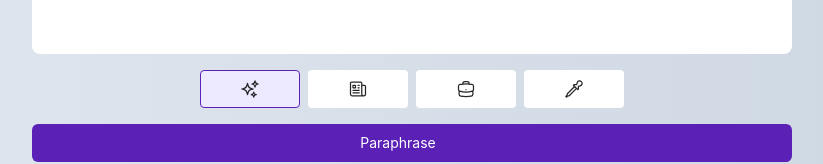
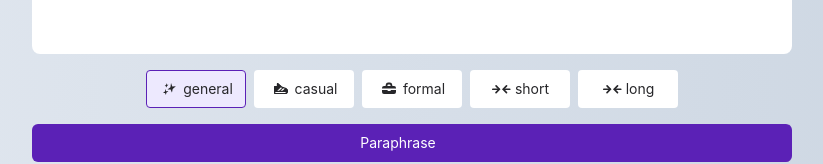
Before and after one commit to rzkhosroshahi/word-tune, a React (Create React App) app: page / in a window 1280 px wide. Shown: the part 389-553 px from the top of the page, without its empty margins (228-1051 px from the left). Built offline with nearby package versions, Linux system fonts and the light colour scheme; no server answers.

Commit message:
chore: add long text style

```diff
--- a/src/components/Form/StyleText/StyleText.tsx
+++ b/src/components/Form/StyleText/StyleText.tsx
@@ -1,33 +1,48 @@
 import React from 'react'
 import clsx from 'clsx'
-import { StyleTextProps, TextStyles, TextStylesNames } from './StyleText.types'
-import { BriefcaseIcon, EyeDropperIcon, NewspaperIcon, SparklesIcon } from '@heroicons/react/24/outline'
-import { objectKeys } from '../../../utils'
+import { stylesType, StyleTextProps } from './StyleText.types'
+import Icon from '../../Icons'
 
-type IconsTypes = React.ForwardRefExoticComponent<React.PropsWithoutRef<React.SVGProps<SVGSVGElement>>>;
-
-const Icons: Record<TextStylesNames, IconsTypes> = {
-  general: SparklesIcon,
-  formal: BriefcaseIcon,
-  casual: NewspaperIcon,
-  short: EyeDropperIcon
-}
+const styles: stylesType[] = [
+  {
+    type: 'general',
+    icon: 'generalIcon'
+  },
+  {
+    type: 'casual',
+    icon: 'casualIcon'
+  },
+  {
+    type: 'formal',
+    icon: 'formalIcon'
+  },
+  {
+    type: 'short',
+    icon: 'shortenIcon'
+  },
+  {
+    type: 'long',
+    icon: 'expandIcon'
+  }
+]
 
 export const StyleText = ({ selected, onSelect }: StyleTextProps) => {
   return (
     <div className="w-full flex align-middle justify-center my-4 gap-2">
       {
-        objectKeys(TextStyles).map((key) => {
-          const IconComponent = Icons[key]
+        styles.map((style) => {
           return (
             <button
-              key={key}
+              key={style.type}
               type="button"
-              title={key}
-              className={getClassNames(selected === key)}
-              onClick={() => onSelect(key)}
+              title={style.type}
+              className={getClassNames(selected === style.type)}
+              onClick={() => onSelect(style.type)}
             >
-              <IconComponent width={20} />
+              <Icon name={style.icon} />
+              <span className="hidden text-sm md:block">
+                {style.type}
+              </span>
             </button>
           )
         })
--- a/src/components/Form/StyleText/StyleText.types.ts
+++ b/src/components/Form/StyleText/StyleText.types.ts
@@ -1,8 +1,11 @@
+import { IconNames } from '../../Icons/Icon'
+
 export enum TextStyles {
   general = 'General',
   casual = 'Casual',
   formal = 'Formal',
   short = 'Short',
+  long = 'Long',
 }
 
 export type TextStylesNames = keyof typeof TextStyles
@@ -11,3 +14,8 @@ export interface StyleTextProps {
   selected: TextStylesNames
   onSelect: (name: TextStylesNames) => void
 }
+
+export type stylesType = {
+  type: TextStylesNames,
+  icon: IconNames
+}
--- /dev/null
+++ b/src/components/Icons/CasualIcon.tsx
@@ -0,0 +1,15 @@
+import React from 'react'
+
+export const CasualIcon = () => (
+  <svg viewBox="0 0 20 20" fill="none" xmlns="http://www.w3.org/2000/svg" className="inline-block h-5 w-5 mr-1">
+    <path fillRule="evenodd" clipRule="evenodd"
+          d="M6.129 4.21a.715.715 0 0 1 1.015 0l3.604 3.224-4.634 4.567H4.155v1.82c0 .077.063.14.14.14h9.597c1.078 0 1.96-.882 1.96-1.96h-4.441l2.709-2.73-.857-.85 1.658.605A3.17 3.17 0 0 1 17 12.001a3.113 3.113 0 0 1-3.115 3.115h-9.59A1.297 1.297 0 0 1 3 13.821V8.018a.94.94 0 0 1 .945-.938h1.932c.021 0 .035-.014.035-.035V4.728c0-.196.077-.385.217-.518Zm7.006 4.164L12.08 7.99 8.009 12h1.528l3.598-3.627Z"
+          fill="currentColor"></path>
+    <path d="M3.7 12.367h12.6" stroke="currentColor" strokeWidth="1.25" strokeMiterlimit="10"></path>
+    <path
+      d="m7.074 5.694 3.024 2.709.175.154.21.077 4.046 1.477a2.02 2.02 0 0 1 1.323 1.89c0 1.078-.882 1.96-1.96 1.96H4.295a.14.14 0 0 1-.14-.14V8.228h1.729c.658 0 1.19-.532 1.19-1.19V5.694ZM6.64 4a.715.715 0 0 0-.511.21.714.714 0 0 0-.217.518v2.317c0 .021-.014.035-.035.035H3.945A.94.94 0 0 0 3 8.018v5.803c0 .714.581 1.295 1.295 1.295h9.59A3.113 3.113 0 0 0 17 12.001a3.17 3.17 0 0 0-2.079-2.975l-4.046-1.477c-.007 0-.007 0-.007-.007L7.144 4.21A.71.71 0 0 0 6.64 4Z"
+      fill="currentColor"></path>
+  </svg>
+)
+
+export default CasualIcon
--- /dev/null
+++ b/src/components/Icons/ExpandIcon.tsx
@@ -0,0 +1,17 @@
+import React from 'react'
+
+export const ExpandIcon = () => (
+  <svg viewBox="0 0 20 20" fill="none" xmlns="http://www.w3.org/2000/svg" className="inline-block h-5 w-5 mr-1">
+    <path fillRule="evenodd" clipRule="evenodd"
+          d="M1 10.25c0-.47.37-.852.826-.852h6.211a.84.84 0 0 1 .826.852.84.84 0 0 1-.826.852h-6.21A.84.84 0 0 1 1 10.25Z"
+          fill="currentColor"></path>
+    <path fillRule="evenodd" clipRule="evenodd"
+          d="M4.482 6.25A.809.809 0 0 1 5.65 6.25l3.864 3.973-3.906 4.029a.809.809 0 0 1-1.169 0 .87.87 0 0 1 0-1.205l2.737-2.822-2.692-2.769a.87.87 0 0 1-.002-1.205ZM11.672 10.25c0-.47.37-.852.826-.852h6.238a.84.84 0 0 1 .826.852.84.84 0 0 1-.826.852h-6.238a.84.84 0 0 1-.826-.852Z"
+          fill="currentColor"></path>
+    <path fillRule="evenodd" clipRule="evenodd"
+          d="M16.121 6.25a.87.87 0 0 1 0 1.204l-2.73 2.815 2.687 2.778a.87.87 0 0 1-.001 1.205.809.809 0 0 1-1.169-.002l-3.852-3.983 3.897-4.017a.809.809 0 0 1 1.168 0Z"
+          fill="currentColor"></path>
+  </svg>
+)
+
+export default ExpandIcon
--- /dev/null
+++ b/src/components/Icons/FormalIcon.tsx
@@ -0,0 +1,13 @@
+import React from 'react'
+
+export const FormalIcon = () => (
+  <svg viewBox="0 0 20 20" fill="none" xmlns="http://www.w3.org/2000/svg" className="inline-block h-5 w-5 mr-1">
+    <path fillRule="evenodd" clipRule="evenodd"
+          d="M3 8.911a2 2 0 0 1 2-2h10a2 2 0 0 1 2 2v.52H3v-.52Zm8.676 2.02H17v2.081a2 2 0 0 1-2 2H5a2 2 0 0 1-2-2v-2.08h5.64v.981h3.036v-.982Z"
+          fill="currentColor"></path>
+    <path d="m7.46 7.278.182-1.462A1.5 1.5 0 0 1 9.13 4.5h1.706a1.5 1.5 0 0 1 1.487 1.306l.174 1.331"
+          stroke="currentColor" strokeWidth="1.8" strokeMiterlimit="10"></path>
+  </svg>
+)
+
+export default FormalIcon
--- /dev/null
+++ b/src/components/Icons/GeneralIcon.tsx
@@ -0,0 +1,13 @@
+import React from 'react'
+
+export const GeneralIcon = () => {
+  return (
+    <svg viewBox="0 0 24 24" fill="none" xmlns="http://www.w3.org/2000/svg" className="inline-block h-5 w-5 mr-1">
+      <path fillRule="evenodd" clipRule="evenodd"
+            d="m11.307 6.753-1.89.121L8.8 5.057c-.028-.083-.15-.074-.16.02l-.294 2.179-1.56 1.109c-.066.046-.038.14.047.149l1.617.13.672 1.612c.028.074.142.065.16-.02l.388-1.927 1.703-1.416c.056-.047.01-.15-.067-.14Zm-.312 7.63-2.475.169-.81-2.386c-.037-.106-.199-.097-.217.018l-.387 2.864-2.061 1.464a.108.108 0 0 0 .054.195l2.133.168.883 2.12c.045.097.189.088.216-.018l.504-2.536 2.232-1.863a.108.108 0 0 0-.072-.195Zm4.943-5.293 3.877-.26c.17-.01.255.195.114.298l-3.5 2.915-.794 3.978c-.028.159-.265.186-.33.028l-1.382-3.316-3.338-.261c-.16-.01-.218-.214-.085-.307l3.225-2.292.605-4.49c.028-.177.284-.205.34-.028l1.268 3.735Z"
+            fill="currentColor"></path>
+    </svg>
+  )
+}
+
+export default GeneralIcon
--- /dev/null
+++ b/src/components/Icons/Icon.tsx
@@ -0,0 +1,26 @@
+import React from 'react'
+import CasualIcon from './CasualIcon'
+import ExpandIcon from './ExpandIcon'
+import GeneralIcon from './GeneralIcon'
+import ShortenIcon from './ShortenIcon'
+import FormalIcon from './FormalIcon'
+
+export type IconNames = 'casualIcon' | 'expandIcon' | 'generalIcon' | 'shortenIcon' | 'formalIcon'
+export interface IconsProps {
+  name: IconNames
+}
+
+const IconsComponents: Record<IconNames, any> = {
+  casualIcon: CasualIcon,
+  expandIcon: ExpandIcon,
+  generalIcon: GeneralIcon,
+  shortenIcon: ShortenIcon,
+  formalIcon: FormalIcon
+}
+
+export const Icon = ({ name }: IconsProps) => {
+  const Component = IconsComponents[name]
+  return <Component />
+}
+
+export default Icon
--- /dev/null
+++ b/src/components/Icons/ShortenIcon.tsx
@@ -0,0 +1,17 @@
+import React from 'react'
+
+export const ShortenIcon = () => (
+  <svg viewBox="0 0 20 20" fill="none" xmlns="http://www.w3.org/2000/svg" className="inline-block h-5 w-5 mr-1">
+    <path fillRule="evenodd" clipRule="evenodd"
+          d="M1 10.25c0-.47.37-.852.826-.852h6.211a.84.84 0 0 1 .826.852.84.84 0 0 1-.826.852h-6.21A.84.84 0 0 1 1 10.25Z"
+          fill="currentColor"></path>
+    <path fillRule="evenodd" clipRule="evenodd"
+          d="M4.482 6.25A.809.809 0 0 1 5.65 6.25l3.864 3.973-3.906 4.029a.809.809 0 0 1-1.169 0 .87.87 0 0 1 0-1.205l2.737-2.822-2.692-2.769a.87.87 0 0 1-.002-1.205ZM11.672 10.25c0-.47.37-.852.826-.852h6.238a.84.84 0 0 1 .826.852.84.84 0 0 1-.826.852h-6.238a.84.84 0 0 1-.826-.852Z"
+          fill="currentColor"></path>
+    <path fillRule="evenodd" clipRule="evenodd"
+          d="M16.121 6.25a.87.87 0 0 1 0 1.204l-2.73 2.815 2.687 2.778a.87.87 0 0 1-.001 1.205.809.809 0 0 1-1.169-.002l-3.852-3.983 3.897-4.017a.809.809 0 0 1 1.168 0Z"
+          fill="currentColor"></path>
+  </svg>
+)
+
+export default ShortenIcon
--- /dev/null
+++ b/src/components/Icons/index.ts
@@ -0,0 +1 @@
+export { default } from './Icon'
```
